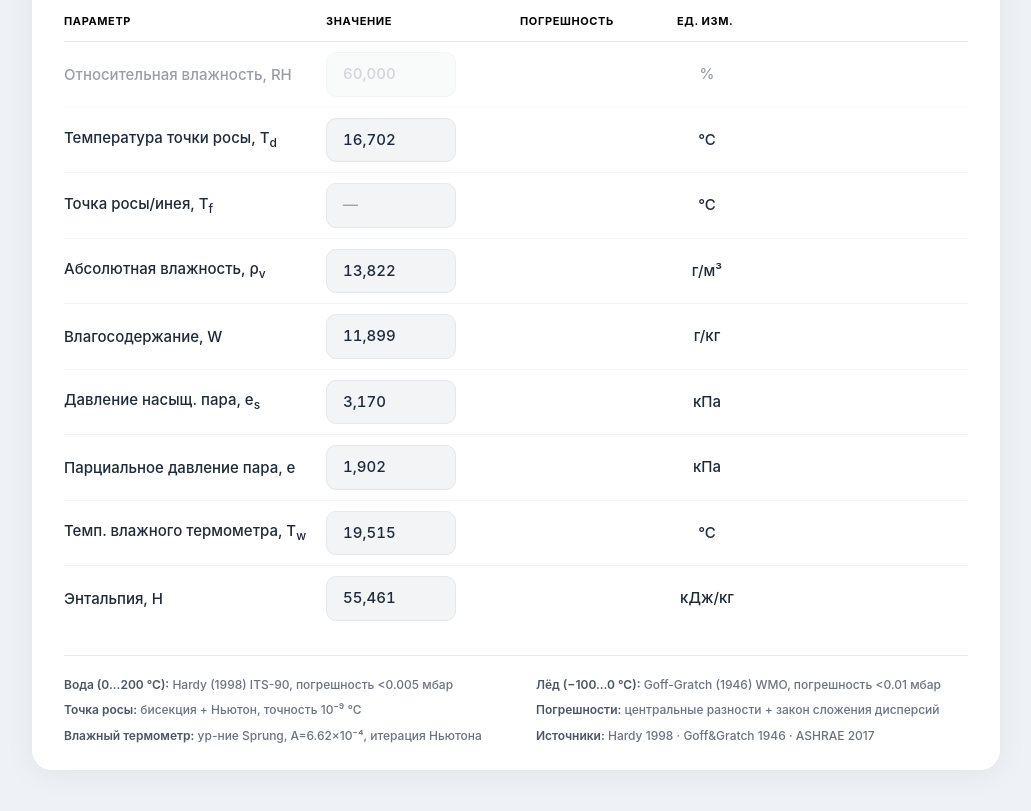
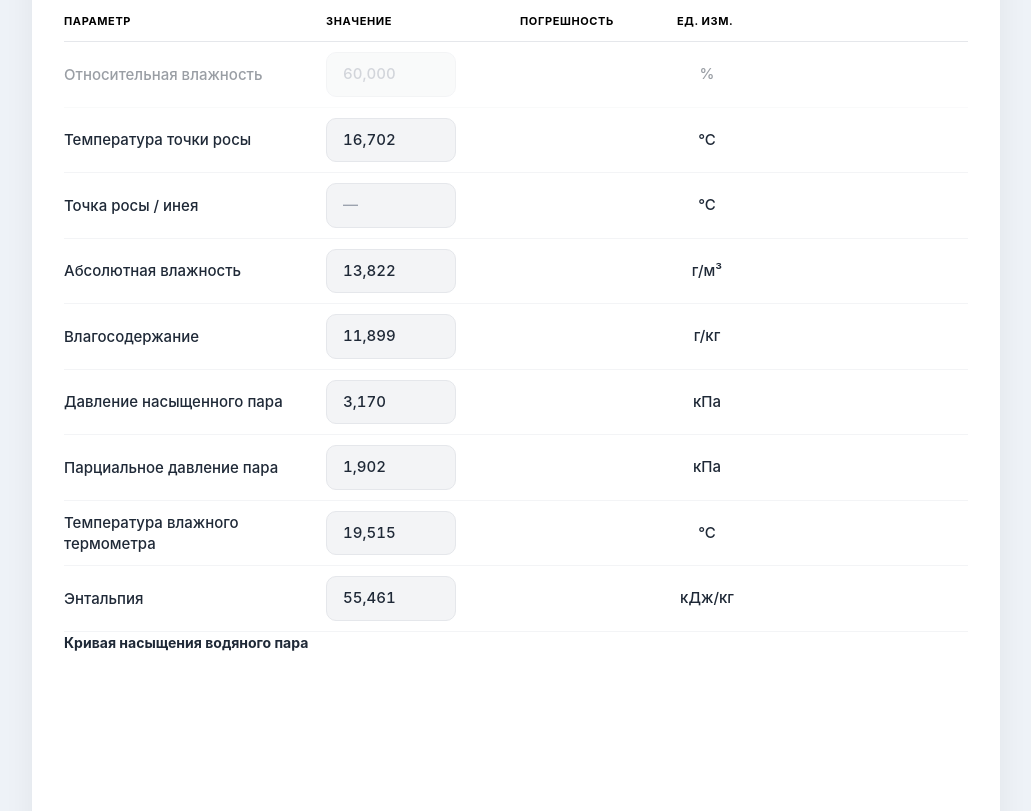
Before and after one commit to x4h2txb8gp-netizen/CALC_Ver2, a plain HTML site: page index.html in a window 1280 px wide. Shown: the part 556-1367 px from the top of the page, without its empty margins (124-1155 px from the left). Drawn offline with nearby package versions, Linux system fonts and the light colour scheme.

Commit message:
Update index.html

```diff
--- a/index.html
+++ b/index.html
@@ -82,7 +82,7 @@
         <div class="in-unc">
           <input id="prc" type="number" step="any" value="0" min="0"/>
         </div>
-        <div class="in-unit">
+        <div class="in-unit_2">
           <select id="pru">
             <option value="kPa" selected>кПа</option>
             <option value="mbar">мбар</option>
@@ -97,7 +97,8 @@
     <div class="sep-blue"></div>
     <div id="msg" class="msgbox"></div>
 
-   <div class="out-section" id="out-section">
+
+    <div class="out-section" id="out-section">
 
   <div class="out-row out-row--hdr">
     <div class="col-h">ПАРАМЕТР</div>
@@ -106,69 +107,79 @@
     <div class="col-h">ЕД. ИЗМ.</div>
   </div>
 
-  <div class="out-row" data-k="RH">
-    <div class="out-name">Относительная влажность, RH</div>
+  <div class="out-row" data-k="RH" data-short="RH">
+    <div class="out-name">Относительная влажность</div>
     <div class="out-val"><span class="oval" id="o_RH">—</span></div>
     <div class="out-unc"><span class="ounc" id="u_RH"></span></div>
     <div class="out-unit">%</div>
   </div>
 
-  <div class="out-row" data-k="Td">
-    <div class="out-name">Температура точки росы, T<sub>d</sub></div>
+  <div class="out-row" data-k="Td" data-short="Td">
+    <div class="out-name">Температура точки росы</div>
     <div class="out-val"><span class="oval" id="o_Td">—</span></div>
     <div class="out-unc"><span class="ounc" id="u_Td"></span></div>
     <div class="out-unit">°С</div>
   </div>
 
-  <div class="out-row" data-k="Tf">
-    <div class="out-name">Точка росы/инея, T<sub>f</sub></div>
+  <div class="out-row" data-k="Tf" data-short="Tf">
+    <div class="out-name">Точка росы / инея</div>
     <div class="out-val"><span class="oval" id="o_Tf">—</span></div>
     <div class="out-unc"><span class="ounc" id="u_Tf"></span></div>
     <div class="out-unit">°С</div>
   </div>
 
-  <div class="out-row" data-k="Av">
-    <div class="out-name">Абсолютная влажность, ρ<sub>v</sub></div>
+  <div class="out-row" data-k="Av" data-short="ρv">
+    <div class="out-name">Абсолютная влажность</div>
     <div class="out-val"><span class="oval" id="o_Av">—</span></div>
     <div class="out-unc"><span class="ounc" id="u_Av"></span></div>
     <div class="out-unit">г/м³</div>
   </div>
 
-  <div class="out-row" data-k="W">
-    <div class="out-name">Влагосодержание, W</div>
+  <div class="out-row" data-k="W" data-short="W">
+    <div class="out-name">Влагосодержание</div>
     <div class="out-val"><span class="oval" id="o_W">—</span></div>
     <div class="out-unc"><span class="ounc" id="u_W"></span></div>
     <div class="out-unit">г/кг</div>
   </div>
 
-  <div class="out-row" data-k="es">
-    <div class="out-name">Давление насыщ. пара, e<sub>s</sub></div>
+  <div class="out-row" data-k="es" data-short="es">
+    <div class="out-name">Давление насыщенного пара</div>
     <div class="out-val"><span class="oval" id="o_es">—</span></div>
     <div class="out-unc"><span class="ounc" id="u_es"></span></div>
-    <div class="out-unit"  id="unit_es">мбар</div>
+    <div class="out-unit" id="unit_es">мбар</div>
   </div>
 
-  <div class="out-row" data-k="e">
-    <div class="out-name">Парциальное давление пара, e</div>
+  <div class="out-row" data-k="e" data-short="e">
+    <div class="out-name">Парциальное давление пара</div>
     <div class="out-val"><span class="oval" id="o_e">—</span></div>
     <div class="out-unc"><span class="ounc" id="u_e"></span></div>
     <div class="out-unit" id="unit_e">мбар</div>
   </div>
 
-  <div class="out-row" data-k="Tw">
-    <div class="out-name">Темп. влажного термометра, T<sub>w</sub></div>
+  <div class="out-row" data-k="Tw" data-short="Tw">
+    <div class="out-name">Температура влажного термометра</div>
     <div class="out-val"><span class="oval" id="o_Tw">—</span></div>
     <div class="out-unc"><span class="ounc" id="u_Tw"></span></div>
     <div class="out-unit">°С</div>
   </div>
 
-  <div class="out-row" data-k="H">
-    <div class="out-name">Энтальпия, H</div>
+  <div class="out-row" data-k="H" data-short="H">
+    <div class="out-name">Энтальпия</div>
     <div class="out-val"><span class="oval" id="o_H">—</span></div>
     <div class="out-unc"><span class="ounc" id="u_H"></span></div>
     <div class="out-unit">кДж/кг</div>
   </div>
+
+  <div class="chart-wrap">
+  <h3 class="chart-title">Кривая насыщения водяного пара</h3>
+  <div class="chart-box">
+    <canvas id="psyChart"></canvas>
+  </div>
 </div>
+
+</div>
+
+
 
     <div class="foot">
       <p><b>Вода (0...200 °С):</b> Hardy (1998) ITS-90, погрешность &lt;0.005 мбар</p>
@@ -180,8 +191,12 @@
     </div>
 
   </div>
+
+
+
+
 </div>
-
+<script src="https://cdn.jsdelivr.net/npm/chart.js@4.4.7/dist/chart.umd.min.js"></script>
 <script src="script.js"></script>
 </body>
 </html>
```
